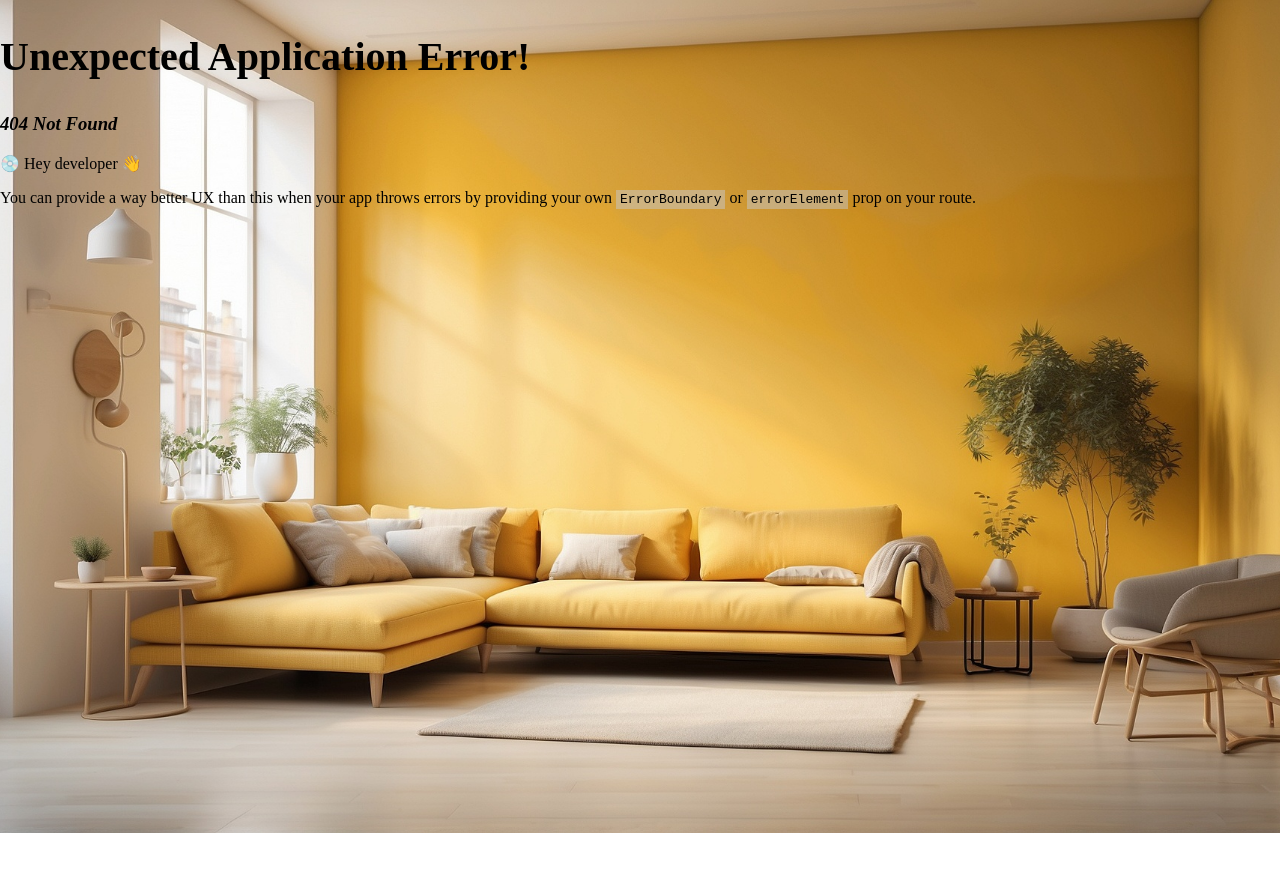
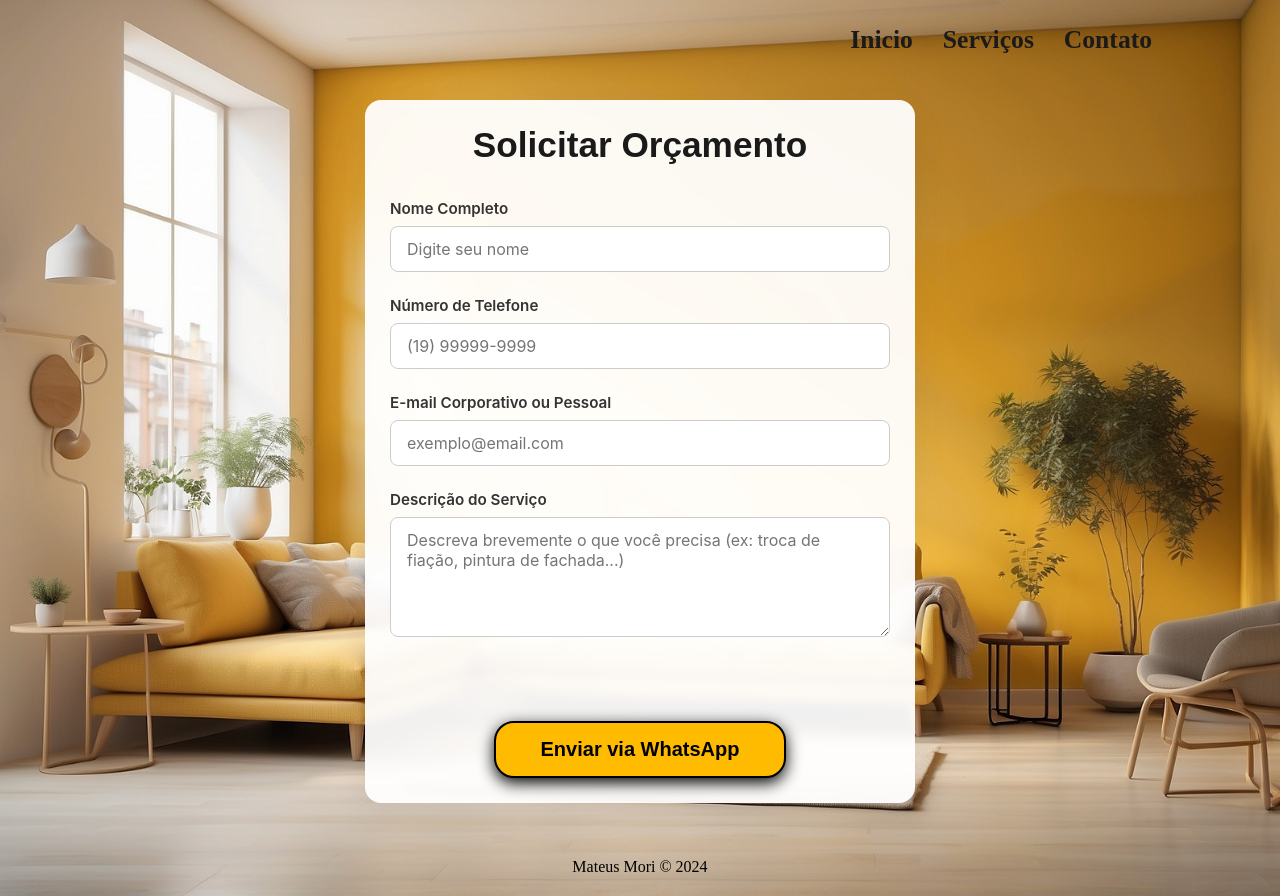
Before and after one commit to MattMori/MoriManutencoes, a React (Vite) app: page /contato in a window 1280 px wide. Before the commit this address had no page. Before the commit the page ends 833 px from the top, so only its background shows below. Built offline with nearby package versions, Linux system fonts and the light colour scheme.

Commit message:
Finalizando ultimas mudanças

```diff
--- a/index.html
+++ b/index.html
@@ -1,4 +1,4 @@
-<!DOCTYPE html>
+<!doctype html>
 <html lang="pt-BR">
   <head>
     <meta charset="UTF-8" />
@@ -6,9 +6,21 @@
     <meta name="viewport" content="width=device-width, initial-scale=1.0" />
 
     <title>Moriservice | Eletricista e Pintura Profissional em Campinas</title>
-    <meta name="description" content="Serviços especializados de elétrica residencial, reformas, hidráulica e pintura em Campinas e região. Acabamento de alto padrão e preço justo. Faça seu orçamento!" />
+    <meta
+      name="description"
+      content="Serviços especializados de elétrica residencial, reformas, hidráulica e pintura em Campinas e região. Acabamento de alto padrão e preço justo. Faça seu orçamento!"
+    />
     <meta name="robots" content="index, follow" />
     <link rel="canonical" href="https://moriservice.com" />
+
+    <meta property="og:url" content="https://moriservice.com" />
+    <meta property="og:image" content="https://moriservice.com/inicio.png" />
+
+    <meta property="twitter:url" content="https://moriservice.com" />
+    <meta
+      property="twitter:image"
+      content="https://moriservice.com/inicio.png"
+    />
 
     <script type="application/ld+json">
       {
@@ -32,7 +44,13 @@
           "latitude": "-22.9542",
           "longitude": "-47.1354"
         },
-      "knowsAbout": ["Instalações elétricas", "Pintura residencial", "Reformas", "Reparos em caixa d'água", "Hidráulica"]
+        "knowsAbout": [
+          "Instalações elétricas",
+          "Pintura residencial",
+          "Reformas",
+          "Reparos em caixa d'água",
+          "Hidráulica"
+        ]
       }
     </script>
   </head>
--- a/src/main.jsx
+++ b/src/main.jsx
@@ -17,7 +17,7 @@ const router = createBrowserRouter([
     element: <Servicos />,
   },
   {
-    path: "/contactForm",
+    path: "/contato",
     element: <ContactForm />,
   },
 ]);
--- a/src/views/Home/Presetation.jsx
+++ b/src/views/Home/Presetation.jsx
@@ -30,7 +30,7 @@ const Presentation = () => {
           </p>
 
           <div className={styles.ctaWrapper}>
-            <ButtonA link="/contactForm" text="Solicitar Orçamento Grátis" />
+            <ButtonA link="/contato" text="Solicitar Orçamento Grátis" />
           </div>
         </section>
       </main>
--- a/src/views/Navbar/Navbar.jsx
+++ b/src/views/Navbar/Navbar.jsx
@@ -11,7 +11,7 @@ const Navbar = () => {
           <Link to={"/servicos"}>Serviços</Link>
         </li>
         <li>
-          <Link to={"/contactForm"}>Contato</Link>
+          <Link to={"/contato"}>Contato</Link>
         </li>
       </ul>
     </div>
```
Also changed, not shown: 1 other file (tests, documents, lock files or other folders). Lines whose indentation alone changed are shown as unchanged.
